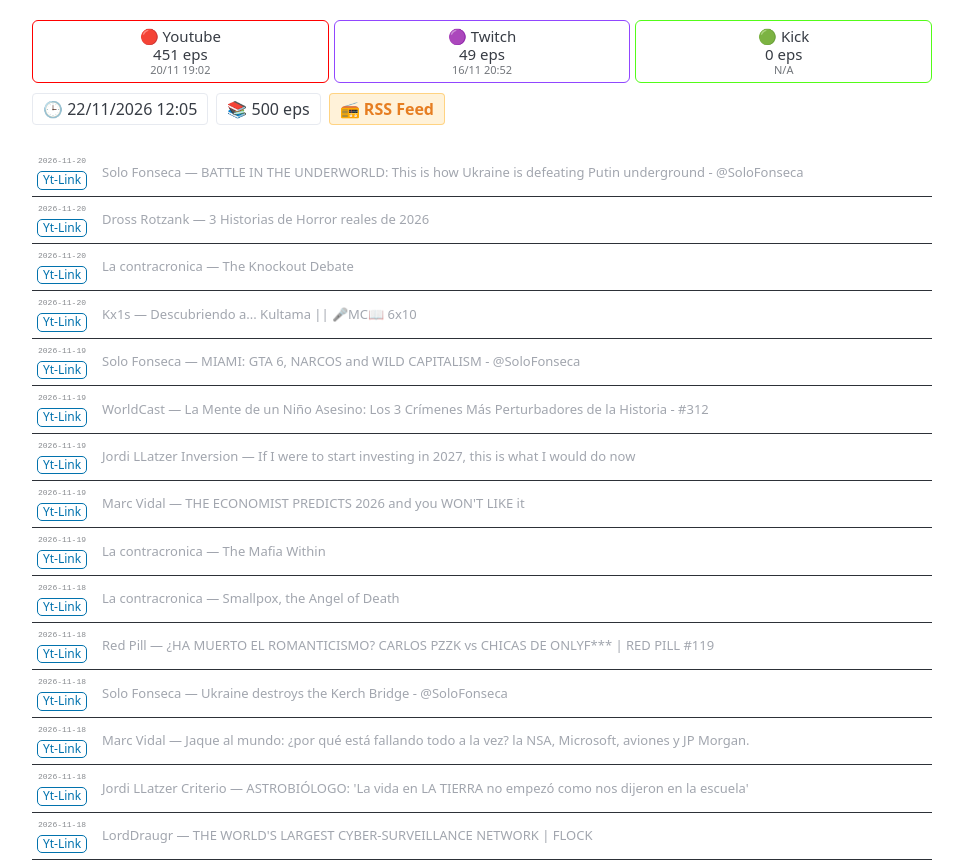
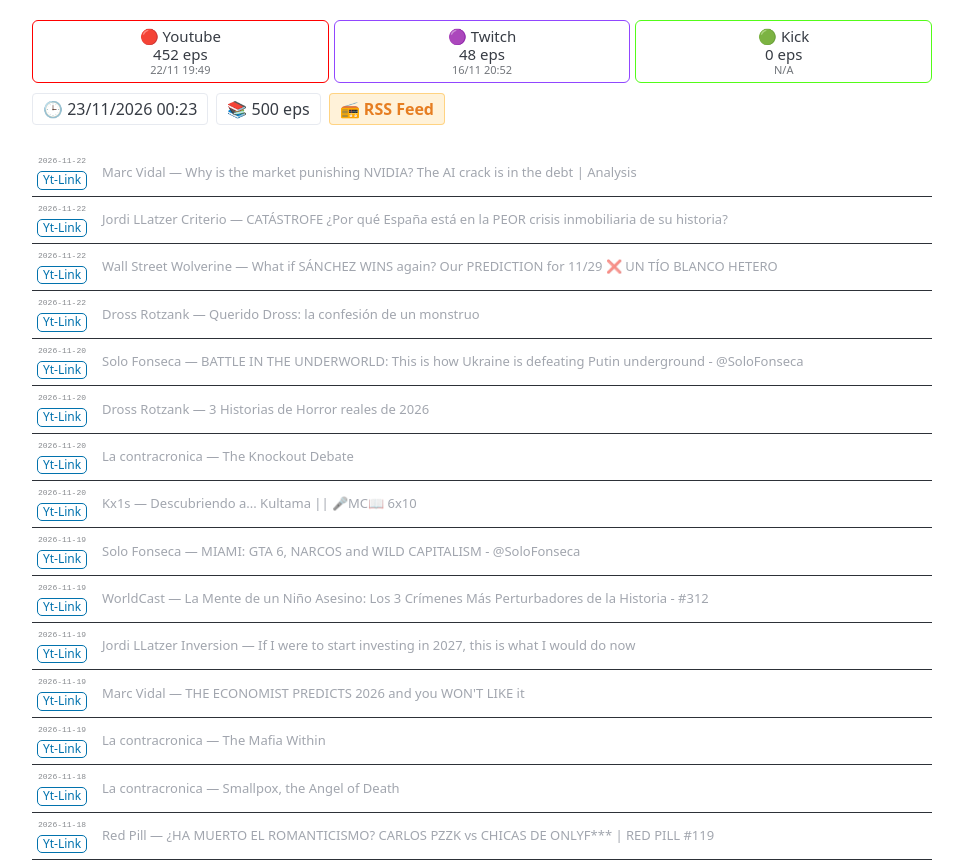
Before and after one commit to sherlockes/sherlocaster, a plain HTML site: page docs/index.html in a window 1280 px wide. Shown: the top 863 px of the page, without its empty margins (158-1121 px from the left). Drawn offline with nearby package versions, Linux system fonts and the light colour scheme.

Commit message:
web: update 00:23

```diff
--- a/docs/index.html
+++ b/docs/index.html
@@ -14,12 +14,12 @@
             <div class="stats-container">
                 <div class="stat-box" style="border: 1px solid #ff0000;">
                     🔴 Youtube <br>
-                    451 eps
-                    <small>20/11 19:02</small>
+                    452 eps
+                    <small>22/11 19:49</small>
                 </div>
                 <div class="stat-box" style="border: 1px solid #9146ff;">
                     🟣 Twitch <br>
-                    49 eps
+                    48 eps
                     <small>16/11 20:52</small>
                 </div>
                 <div class="stat-box" style="border: 1px solid #53fc18;">
@@ -31,7 +31,7 @@
 
         <div class="info-bar">
                 <span class="info-badge">
-                    🕒 22/11/2026 12:05
+                    🕒 23/11/2026 00:23
                 </span>
                 <span class="info-badge">
                     📚 500 eps
@@ -44,6 +44,34 @@
         <section>
              <div class="episodes-list">
 
+            <div class="episode-card">
+                <div class="meta-sidebar">
+                    <span class="date-tag">2026-11-22</span>
+                    <a href="https://www.youtube.com/watch?v=XjUGxJo9EYU" target="_blank" role="button" class="outline tiny-button">Yt-Link</a>
+                </div>
+                <div class="title-content">Marc Vidal — Why is the market punishing NVIDIA? The AI crack is in the debt | Analysis</div>
+            </div>
+            <div class="episode-card">
+                <div class="meta-sidebar">
+                    <span class="date-tag">2026-11-22</span>
+                    <a href="https://www.youtube.com/watch?v=rSlQ0tLukGg" target="_blank" role="button" class="outline tiny-button">Yt-Link</a>
+                </div>
+                <div class="title-content">Jordi LLatzer Criterio — CATÁSTROFE  ¿Por qué España está en la PEOR crisis inmobiliaria de su historia?</div>
+            </div>
+            <div class="episode-card">
+                <div class="meta-sidebar">
+                    <span class="date-tag">2026-11-22</span>
+                    <a href="https://www.youtube.com/watch?v=wlHZr15f-v8" target="_blank" role="button" class="outline tiny-button">Yt-Link</a>
+                </div>
+                <div class="title-content">Wall Street Wolverine — What if SÁNCHEZ WINS again? Our PREDICTION for 11/29 ❌ UN TÍO BLANCO HETERO</div>
+            </div>
+            <div class="episode-card">
+                <div class="meta-sidebar">
+                    <span class="date-tag">2026-11-22</span>
+                    <a href="https://www.youtube.com/watch?v=aKbQzOqix1E" target="_blank" role="button" class="outline tiny-button">Yt-Link</a>
+                </div>
+                <div class="title-content">Dross Rotzank — Querido Dross: la confesión de un monstruo</div>
+            </div>
             <div class="episode-card">
                 <div class="meta-sidebar">
                     <span class="date-tag">2026-11-20</span>
@@ -121,50 +149,22 @@
                 </div>
                 <div class="title-content">Red Pill — ¿HA MUERTO EL ROMANTICISMO? CARLOS PZZK vs CHICAS DE ONLYF*** | RED PILL #119</div>
             </div>
-            <div class="episode-card">
-                <div class="meta-sidebar">
-                    <span class="date-tag">2026-11-18</span>
-                    <a href="https://www.youtube.com/watch?v=fTGpxtipBLQ" target="_blank" role="button" class="outline tiny-button">Yt-Link</a>
-                </div>
-                <div class="title-content">Solo Fonseca — Ukraine destroys the Kerch Bridge - @SoloFonseca</div>
-            </div>
-            <div class="episode-card">
-                <div class="meta-sidebar">
-                    <span class="date-tag">2026-11-18</span>
-                    <a href="https://www.youtube.com/watch?v=z1PQJM53gIA" target="_blank" role="button" class="outline tiny-button">Yt-Link</a>
-                </div>
-                <div class="title-content">Marc Vidal — Jaque al mundo: ¿por qué está fallando todo a la vez? la NSA, Microsoft, aviones y JP Morgan.</div>
-            </div>
-            <div class="episode-card">
-                <div class="meta-sidebar">
-                    <span class="date-tag">2026-11-18</span>
-                    <a href="https://www.youtube.com/watch?v=tweoEO2yoGM" target="_blank" role="button" class="outline tiny-button">Yt-Link</a>
-                </div>
-                <div class="title-content">Jordi LLatzer Criterio — ASTROBIÓLOGO: 'La vida en LA TIERRA no empezó como nos dijeron en la escuela'</div>
-            </div>
-            <div class="episode-card">
-                <div class="meta-sidebar">
-                    <span class="date-tag">2026-11-18</span>
-                    <a href="https://www.youtube.com/watch?v=bRuDnjWHgk4" target="_blank" role="button" class="outline tiny-button">Yt-Link</a>
-                </div>
-                <div class="title-content">LordDraugr — THE WORLD'S LARGEST CYBER-SURVEILLANCE NETWORK | FLOCK</div>
-            </div>
              </div>
         </section>
 
         <section>
              <pre style="max-height: 400px; overflow-y: auto; font-size: 0.7rem;"><code>Archivos en data/logs:
+- 20261122-120531.log
 - 20261122-000232.log
 - 20261121-120145.log
 - 20261121-041041.log
 - 20261121-000957.log
-- 20261120-120741.log
 
 ==============================
-Contenido de: 20261122-000232.log
+Contenido de: 20261122-120531.log
 ==============================
 
-=== Inicio de ejecución: 2026-11-21 23:00:21.656444+00:00 ===
+=== Inicio de ejecución: 2026-11-22 11:04:18.978264+00:00 ===
 [Yt] Canal: Oliver Nabani (Min: 5m)
 [Yt] yt_p9OIXb4ZuQE ya procesado
 [Yt] yt_fdfjr24-mF0 más de 10 días
@@ -224,7 +224,7 @@ ERROR: [youtube:tab] @ESPURNAjordillatzer/videos: Unable to download API page: H
 [Yt] yt_W0O2laTOkUA ya procesado
 [Yt] yt_0J_HFRtLKq4 ya procesado
 [Yt] Canal: Wall Street Wolverine (Min: 20m)
-[Yt] yt_ECEVH6wFUmU descartado: 11m &lt; 20m
+[Yt] yt_ECEVH6wFUmU ya procesado
 [Yt] yt_Pu_mtCshDK8 ya procesado
 [Yt] yt_4qso1rXSrZc ya procesado
 [Yt] yt_MKVbFUgtDK8 ya procesado
@@ -397,8 +397,7 @@ ERROR: [youtube:tab] @ESPURNAjordillatzer/videos: Unable to download API page: H
 [Yt] yt_IXzJeNECYzU ya procesado
 [Yt] yt_o9cyM1FnSc8 más de 10 días
 [Yt] Canal: La contracronica (Min: 5m)
-ERROR: [youtube] G40AMnZzzsc: Join this channel to get access to members-only content like this video, and other exclusive perks.
-[Yt] yt_G40AMnZzzsc es solo para miembros. Ignorando para siempre...
+[Yt] yt_G40AMnZzzsc ya procesado
 [Yt] yt_g-eiOxSor8E ya procesado
 [Yt] yt_DREzeaL_Fio ya procesado
 [Yt] yt_Nz4mmBYCxko ya procesado
```
Also changed, not shown: docs/rss.xml (+1 -1 lines).
